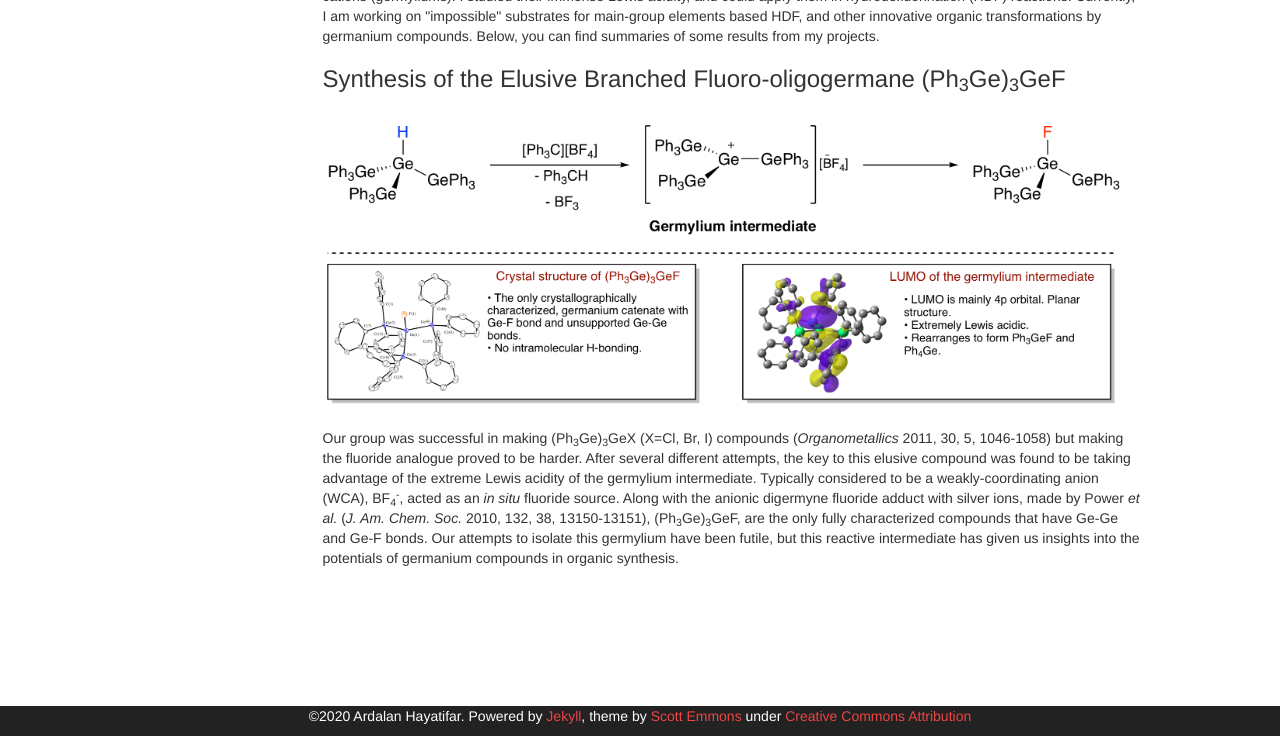
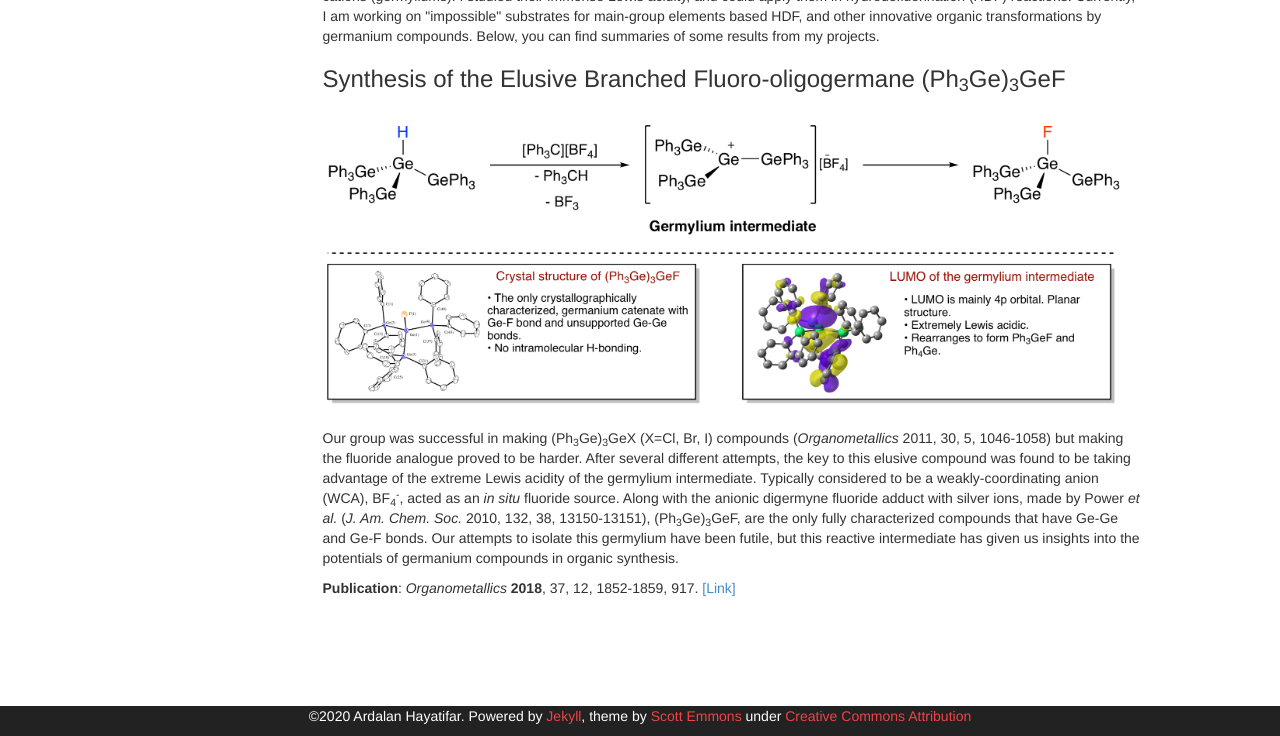
Before and after one commit to Ardalanhayatifar/ardalanhayatifar.github.io, a Jekyll site: the page built from research.html, in a window 1280 px wide, cut to the strip 164-900 px from the top of the page. Built offline with Jekyll 4.4.1, drawn with Linux system fonts in a browser that asks for light colours.

Commit message:
research summary1 completed

```diff
--- a/research.html
+++ b/research.html
@@ -21,17 +21,17 @@ was found to be taking advantage of the extreme Lewis acidity of the germylium i
 as an <i>in situ</i> fluoride source. Along with the anionic digermyne fluoride adduct with silver ions, made by Power <i>et al.</i> (<i>J. Am. Chem. Soc.</i> 2010, 132, 38, 13150-13151), (Ph<sub>3</sub>Ge)<sub>3</sub>GeF, are the
 only fully characterized compounds that have Ge-Ge and Ge-F bonds. Our attempts to isolate this germylium have been futile, but this reactive intermediate
 has given us insights into the potentials of germanium compounds in organic synthesis.
-
 </p>
 
+<p><strong>Publication</strong>: <em>Organometallics</em> <strong>2018</strong>, 37, 12, 1852-1859, 917­. <a href="https://pubs.acs.org/doi/full/10.1021/acs.organomet.8b00095">[Link]</a>
+    <br><br></p>
 
 <!-- <h3 id="nucleophilic-aromatic-substitutions">Nucleophilic Aromatic Substitutions</h3>
 
 
 <p>Nucleophilic aromatic substitution (S<sub>N</sub>Ar) is one of the most frequently used reaction classes in medicinal chemistry.  For over 60 years, the accepted mechanism has involved the stepwise addition of a nucleophile to generate a Meisenheimer intermediate, followed by leaving group elimination.  Using kinetic isotope effect measurements (please see below), we have shown that prototypical S<sub>N</sub>Ar reactions can occur in a single concerted step.  Computations indicate that anionic Meisenheimer complexes are only stable when they are stabilized by strong electron withdrawing groups and no good leaving groups are present.   These requirements are not met by the heteroaryl substrates typically used in the production of pharmaceuticals.  In fact, our calculations indicate that <em>most</em> S<sub>N</sub>Ar reactions are concerted.</p>
 
-<p><strong>Publication</strong>: <em>Nature Chem.</em> <strong>2018</strong>, <em>10</em>, 917­. <a href="https://chemistrycommunity.nature.com/users/108263-eugene-kwan/posts/36587-one-step-at-time-most-nucleophilic-aromatic-substitutions-are-concerted">Read the blog post here.</a>
-<br><br></p>
+
 
 <h3 id="ultrasensitive-measurement-of-kinetic-isotope-effects">Ultrasensitive Measurement of Kinetic Isotope Effects</h3>
 
```
